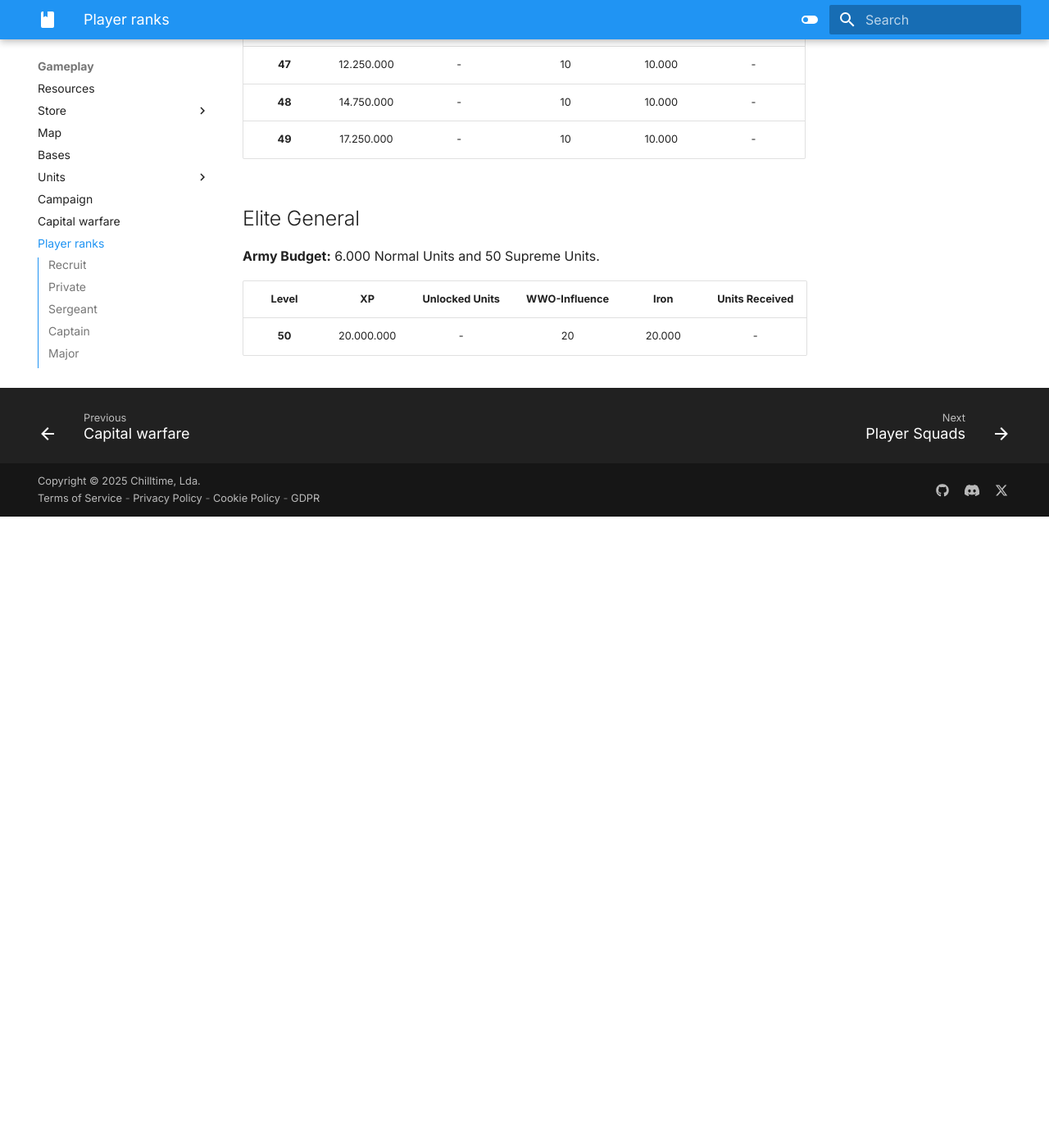
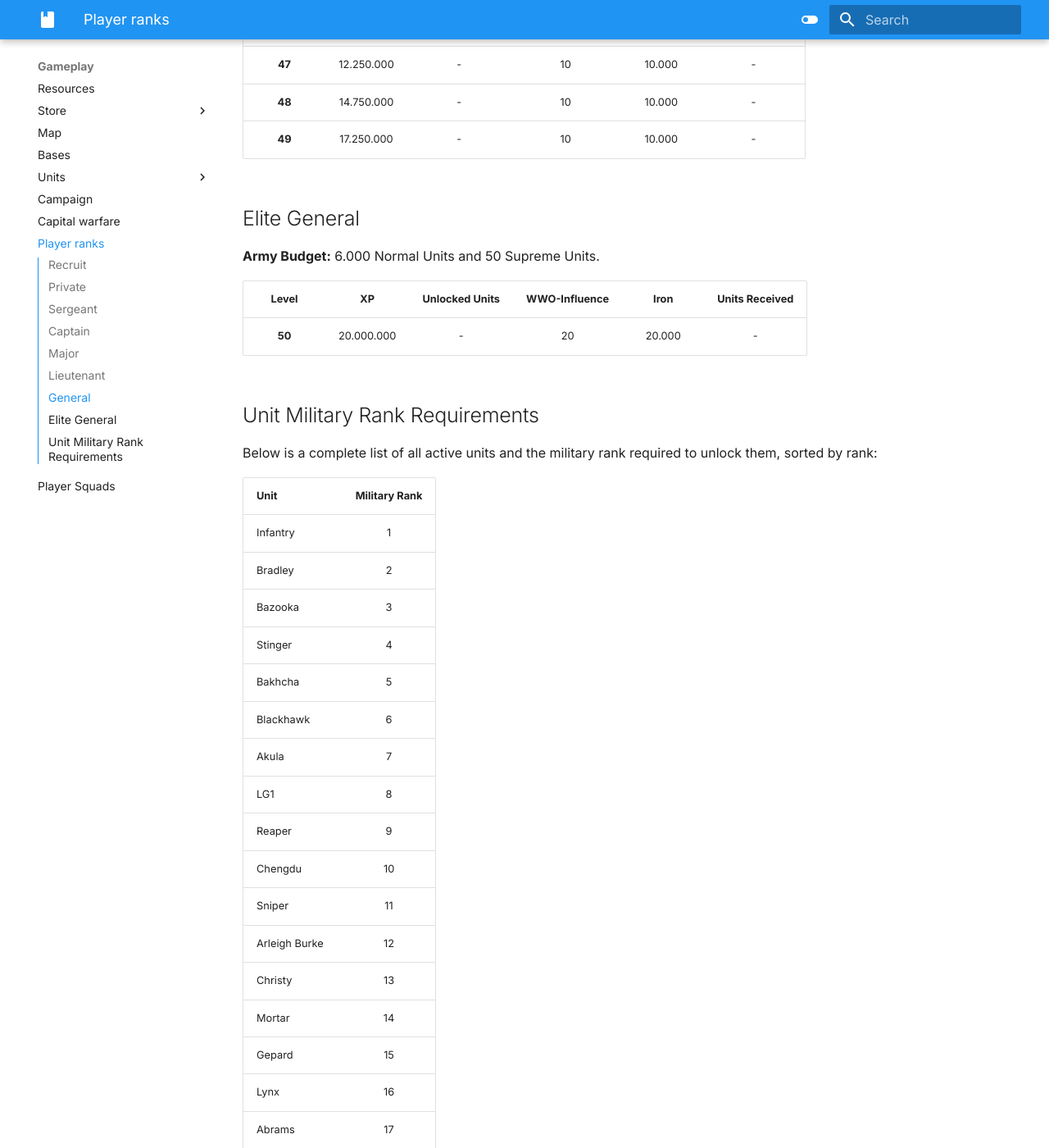
Before and after one commit to Chilltime/world-war-online-guides, an MkDocs documentation site: the page built from docs/guides/player-rank.md, in a window 1280 px wide and 1400 px high, scrolled down 4197 px. Shown: the whole window at 82% size. Built offline with MkDocs 1.6.1 and Material for MkDocs 9.7.7, drawn with Linux system fonts in a browser that asks for light colours; before the commit the page ends 4827 px from its top, so only the background shows below that; some of the changed text lies outside the part shown.

Commit message:
New guide updates

```diff
--- a/docs/guides/player-rank.md
+++ b/docs/guides/player-rank.md
@@ -116,3 +116,48 @@ Below you can find the rewards for each military rank.
 | Level  |     XP     | Unlocked Units | WWO-Influence |  Iron  | Units Received |
 | :----: | :--------: | :------------: | :-----------: | :----: | :------------: |
 | **50** | 20.000.000 |       -        |      20       | 20.000 |       -        |
+
+## Unit Military Rank Requirements
+
+Below is a complete list of all active units and the military rank required to unlock them, sorted by rank:
+
+| Unit           | Military Rank |
+| :------------- | :-----------: |
+| Infantry       |       1       |
+| Bradley        |       2       |
+| Bazooka        |       3       |
+| Stinger        |       4       |
+| Bakhcha        |       5       |
+| Blackhawk      |       6       |
+| Akula          |       7       |
+| LG1            |       8       |
+| Reaper         |       9       |
+| Chengdu        |      10       |
+| Sniper         |      11       |
+| Arleigh Burke  |      12       |
+| Christy        |      13       |
+| Mortar         |      14       |
+| Gepard         |      15       |
+| Lynx           |      16       |
+| Abrams         |      17       |
+| Chinook        |      17       |
+| Dongfeng       |      18       |
+| Pomornik       |      19       |
+| ZU23           |      20       |
+| Leopard        |      22       |
+| General        |      25       |
+| Apache         |      26       |
+| Los Angeles    |      28       |
+| Charles Gaulle |      30       |
+| General Boxer  |      32       |
+| Marine         |      32       |
+| F35            |      34       |
+| F22            |      36       |
+| Daring         |      38       |
+| Panther        |      40       |
+| Special Forces |      40       |
+| Bastion P      |      42       |
+| Mobile SAM     |      44       |
+| C17            |      46       |
+| Zumwalt        |      46       |
+| B2             |      48       |
```
Also changed, not shown: docs/guides/unit-intro.md (+1 -2 lines), docs/guides/units-normal.md (+1 -1 lines).
